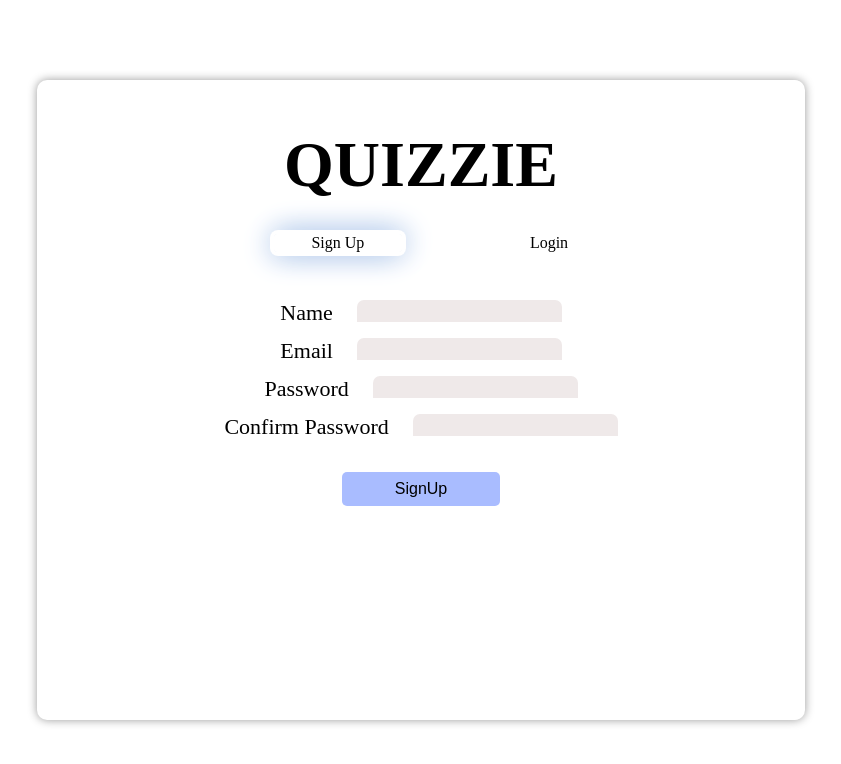
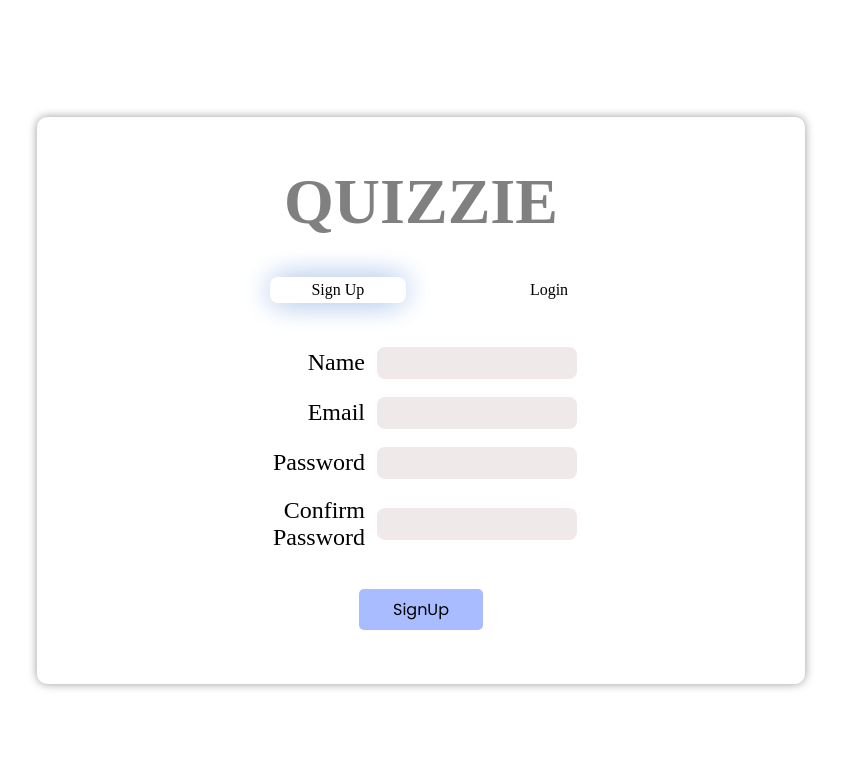
Before and after one commit to davidjhaa/Quizzify, a React (Create React App) app: page / in a window 1280 px wide. Shown: the top 764 px of the page, without its empty margins (219-1060 px from the left). Built offline with nearby package versions, Linux system fonts and the light colour scheme.

Commit message:
signup login css modified

```diff
--- a/public/index.html
+++ b/public/index.html
@@ -8,6 +8,12 @@
     <meta
       name="description"
       content="Web site created using create-react-app"
+    />
+    <link rel="preconnect" href="https://fonts.googleapis.com" />
+    <link rel="preconnect" href="https://fonts.gstatic.com" crossorigin />
+    <link
+      href="https://fonts.googleapis.com/css2?family=Poppins:ital,wght@0,100;0,200;0,300;0,400;0,500;0,600;0,700;0,800;0,900;1,100;1,200;1,300;1,400;1,500;1,600;1,700;1,800;1,900&display=swap"
+      rel="stylesheet"
     />
     <link rel="apple-touch-icon" href="%PUBLIC_URL%/logo192.png" />
     <!--
@@ -24,20 +30,10 @@
       work correctly both with client-side routing and a non-root public URL.
       Learn how to configure a non-root public URL by running `npm run build`.
     -->
-    <title>React App</title>
+    <title> Quizzify</title>
   </head>
   <body>
     <noscript>You need to enable JavaScript to run this app.</noscript>
     <div id="root"></div>
-    <!--
-      This HTML file is a template.
-      If you open it directly in the browser, you will see an empty page.
-
-      You can add webfonts, meta tags, or analytics to this file.
-      The build step will place the bundled scripts into the <body> tag.
-
-      To begin the development, run `npm start` or `yarn start`.
-      To create a production bundle, use `npm run build` or `yarn build`.
-    -->
   </body>
 </html>
--- a/src/components/Login/Login.module.css
+++ b/src/components/Login/Login.module.css
@@ -8,7 +8,7 @@
     padding: 0;
 }
 
-.parent{
+.parent {
     display: flex;
     justify-content: center;
     align-items: center;
@@ -16,25 +16,28 @@
     flex-direction: row;
 }
 
-.main{
+.main {
     background-color: white;
     width: 60vw;
-    height: 80vh;
+    /* height: 80vh; */
     display: flex;
     flex-direction: column;
     align-items: center;
+    justify-content: center;
     border-radius: 10px;
     box-shadow: 0 0 10px rgba(0, 0, 0, 0.4);
+    padding-bottom: 40px;
 }
 
-.heading{
-    font: Jomhuria;
+.heading {
+    font-family: Jomhuria;
     font-size: 4rem;
     margin-top: 3rem;
-    margin-bottom: 32px;
+    margin-bottom: 42px;
+    color: gray;
 }
 
-.signup:hover{
+.signup:hover {
     box-shadow: inset 0 0 0 3px #fff,
                 0 0 0 4px #fff,
                 3px -3px 30px #acc5e9,
@@ -45,7 +48,7 @@
     cursor: pointer;
 }
 
-.login{
+.login {
     box-shadow: inset 0 0 0 3px #fff,
                 0 0 0 4px #ffffff,
                 3px -3px 30px #b1c1d8,
@@ -56,47 +59,50 @@
     cursor: pointer;
 }
 
-.container{
+.container {
     display: flex;
     justify-content: center;
     gap: 8rem;
     margin-bottom: 3rem;
 }
 
-.form{
+.form {
     display: flex;
     justify-content: center;
     align-items: center;
     flex-direction: column;
 }
 
-.field{
+.field {
     display: flex;
-    justify-content: center;
-    gap: 12px;
-    margin-bottom: 22px;
+    align-items: center;
+    margin-bottom: 18px;
 }
 
-.label{
+.label {
     font-weight: 400;
     font-size: 24px;
+    width: 100px;
+    text-align: right;
+    margin-right: 12px;
 }
 
-.input{
-    width: 16vw;
-    height: 30px;
-    border-radius: 4px;
+.input {
+    min-width: 200px;
+  max-width: 500px;
+    height: 32px;
+    border-radius: 8px;
     background-color: rgb(239, 233, 233);
     border: none;
-    /* width: fit-content; */
+    padding: 5px 10px;
 }
 
-.button{
+.button {
     width: 40%;
     padding: 8px;
-    font: Poppins;
+    font-family: Poppins;
     font-size: 16px;
-    background: #A9BCFF;;
+    background: #A9BCFF;
     box-shadow: 0px 0px 0px 4px rgba(255, 255, 255, 0.01);
     border-radius: 5px;
     color: black;
--- a/src/components/SignUp/SignUp.js
+++ b/src/components/SignUp/SignUp.js
@@ -112,7 +112,7 @@
               ></input>
             </div>
 
-            <div className={styles.field}>
+            <div className={`${styles.field} ${styles.confirmPassword}`}>
               <label className={styles.label}>Confirm Password</label>
               <input
                   style={{ color: formData.confirmPassword === "Password doesn't match" ? "red" : null }}
--- a/src/components/SignUp/Signup.module.css
+++ b/src/components/SignUp/Signup.module.css
@@ -8,7 +8,7 @@
     padding: 0;
 }
 
-.parent{
+.parent {
     display: flex;
     justify-content: center;
     align-items: center;
@@ -16,25 +16,29 @@
     flex-direction: row;
 }
 
-.main{
+.main {
     background-color: white;
     width: 60vw;
-    height: 80vh;
+    /* height: 80vh; */
     display: flex;
     flex-direction: column;
+    justify-content: center;
     align-items: center;
     border-radius: 10px;
     box-shadow: 0 0 10px rgba(0, 0, 0, 0.4);
+    padding-bottom: 40px;
+
 }
 
-.heading{
-    font: Jomhuria;
+.heading {
+    font-family: Jomhuria;
     font-size: 4rem;
     margin-top: 3rem;
-    margin-bottom: 32px;
+    margin-bottom: 42px;
+    color: gray;
 }
 
-.signup{
+.signup {
     box-shadow: inset 0 0 0 3px #fff,
                 0 0 0 4px #fff,
                 3px -3px 30px #acc5e9,
@@ -45,9 +49,9 @@
     cursor: pointer;
 }
 
-.login:hover{
+.login:hover {
     box-shadow: inset 0 0 0 3px #fff,
-                0 0 0 4px #fff,
+                0 0 0 4px #ffffff,
                 3px -3px 30px #b1c1d8,
                 -3px 3px 30px #c9e5f5;
     width: 8rem;
@@ -56,47 +60,51 @@
     cursor: pointer;
 }
 
-.container{
+.container {
     display: flex;
     justify-content: center;
     gap: 8rem;
     margin-bottom: 3rem;
 }
 
-.form{
+.form {
     display: flex;
     justify-content: center;
     align-items: center;
     flex-direction: column;
 }
 
-.field{
+.field {
     display: flex;
-    justify-content: center;
-    gap: 24px;
-    margin-bottom: 12px;
+    align-items: center;
+    margin-bottom: 18px;
 }
 
-.label{
+.label {
     font-weight: 400;
-    font-size: 22px;
-    float: left;
+    font-size: 24px;
+    width: 100px;
+    text-align: right;
+    margin-right: 12px;
+    /* font-family: poppins; */
 }
 
-.input{
-    width: 16vw;
-    height: 22px;
-    border-radius: 7px 7px 0px 0px;
+.input {
+    min-width: 200px;
+  max-width: 500px;
+    height: 32px;
+    border-radius: 8px;
     background-color: rgb(239, 233, 233);
-    border: none
+    border: none;
+    padding: 5px 10px;
 }
 
-.button{
+.button {
     width: 40%;
     padding: 8px;
-    font: Poppins;
+    font-family: Poppins;
     font-size: 16px;
-    background: #A9BCFF;;
+    background: #A9BCFF;
     box-shadow: 0px 0px 0px 4px rgba(255, 255, 255, 0.01);
     border-radius: 5px;
     color: black;
```
Also changed, not shown: 1 other file (tests, documents, lock files or other folders).
